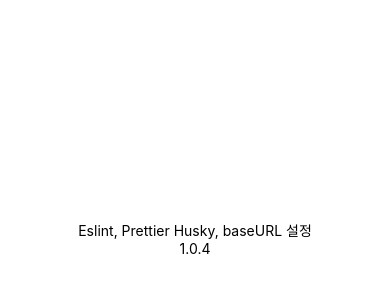
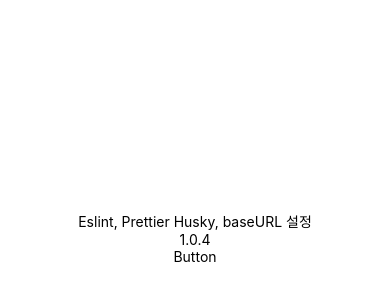
Before and after one commit to NSM-inc/retry-app, a React Native app: screen / in a window 390 px wide. Shown: the part 184-484 px from the top of the page. Built offline with nearby package versions, Linux system fonts and the light colour scheme.

Commit message:
Feat: button design type 설정

```diff
--- a/package.json
+++ b/package.json
@@ -18,7 +18,6 @@
     ]
   },
   "dependencies": {
-    "@types/styled-components-react-native": "^5.1.3",
     "expo": "~46.0.16",
     "expo-dev-client": "~1.3.1",
     "expo-status-bar": "~1.4.0",
@@ -34,6 +33,8 @@
     "@babel/core": "^7.12.9",
     "@types/react": "~18.0.14",
     "@types/react-native": "~0.69.1",
+    "@types/styled-components-react-native": "^5.1.3",
+    "@types/styled-system": "^5.1.15",
     "babel-plugin-module-resolver": "^4.1.0",
     "eslint": "^8.26.0",
     "eslint-config-universe": "^11.1.0",
--- a/src/App.tsx
+++ b/src/App.tsx
@@ -1,4 +1,5 @@
 import Test from 'components/Test';
+import Button from 'components/atoms/button';
 import { registerRootComponent } from 'expo';
 import { StatusBar } from 'expo-status-bar';
 import * as Updates from 'expo-updates';
@@ -25,6 +26,7 @@
       <Test />
       <Text>{pkg.version}</Text>
       <StatusBar style="auto" />
+      <Button />
     </View>
   );
 }
--- a/src/components/atoms/button.tsx
+++ b/src/components/atoms/button.tsx
@@ -1,17 +1,57 @@
-import { Text, TouchableOpacity } from 'react-native';
+import { Text } from 'react-native';
 import { COLOR } from 'resources/constants';
 import styled from 'styled-components/native';
+import { layout, LayoutProps } from 'styled-system';
 
-const Button = () => {
+interface ButtonProps {
+  designType?: 'yellow' | 'yellowReverse' | 'yellowPale';
+  sizeType?: 'small' | 'large';
+}
+
+const design = {
+  yellow: `
+    background: ${COLOR.YELLOW_PC};
+    color: ${COLOR.YELLOW_OPC};
+  `,
+  yellowReverse: `
+    background: ${COLOR.YELLOW_OPC};
+    color: ${COLOR.YELLOW_PC};
+  `,
+  yellowPale: `
+    background: ${COLOR.YELLOW_PC};
+    color: ${COLOR.YELLOW_P};
+  `,
+};
+
+const size = {
+  small: `
+    min-width: 26px;
+    height: 26px;
+    border-radius: 12px;
+  `,
+  large: `
+    min-width: 48px;
+    height: 48px;
+    border-radius: 12px;
+  `,
+};
+
+const Box = styled.TouchableOpacity<ButtonProps & LayoutProps>`
+  display: flex;
+  align-items: center;
+  justify-content: center;
+  padding: 0;
+  ${({ designType }) => designType && design[designType]}
+  ${({ sizeType }) => sizeType && size[sizeType]}
+  ${layout}
+`;
+
+const Button = (props: ButtonProps) => {
   return (
-    <TouchableOpacity onPress={() => {}}>
+    <Box onPress={() => {}}>
       <Text>Button</Text>
-    </TouchableOpacity>
+    </Box>
   );
 };
 
-const Box = styled.TouchableOpacity<{ designType: string; size: string }>`
-  ${({ designType }) => 'color: red'}
-`;
-
 export default Button;
--- a/src/resources/constants/color.ts
+++ b/src/resources/constants/color.ts
@@ -3,10 +3,10 @@
   RED_LIGHT: '#FFDAD4',
   RED_TINT: '#FFF3F2',
   RED_DARK: '#410002',
-  YELLOW: '#715D00',
-  YELLOW_LIGHT: '#FFE164',
-  YELLOW_TINT: '#FFF5D0',
-  YELLOW_DARK: '#231B00',
+  YELLOW_P: '#715D00',
+  YELLOW_PC: '#FFE164',
+  YELLOW_PCT: '#FFF5D0',
+  YELLOW_OPC: '#231B00',
   GREEN: '#006C4A',
   GREEN_LIGHT: '#90EBAF',
   GREEN_TINT: '#E7FAEA',
```
Also changed, not shown: 1 other file (tests, documents, lock files or other folders).
